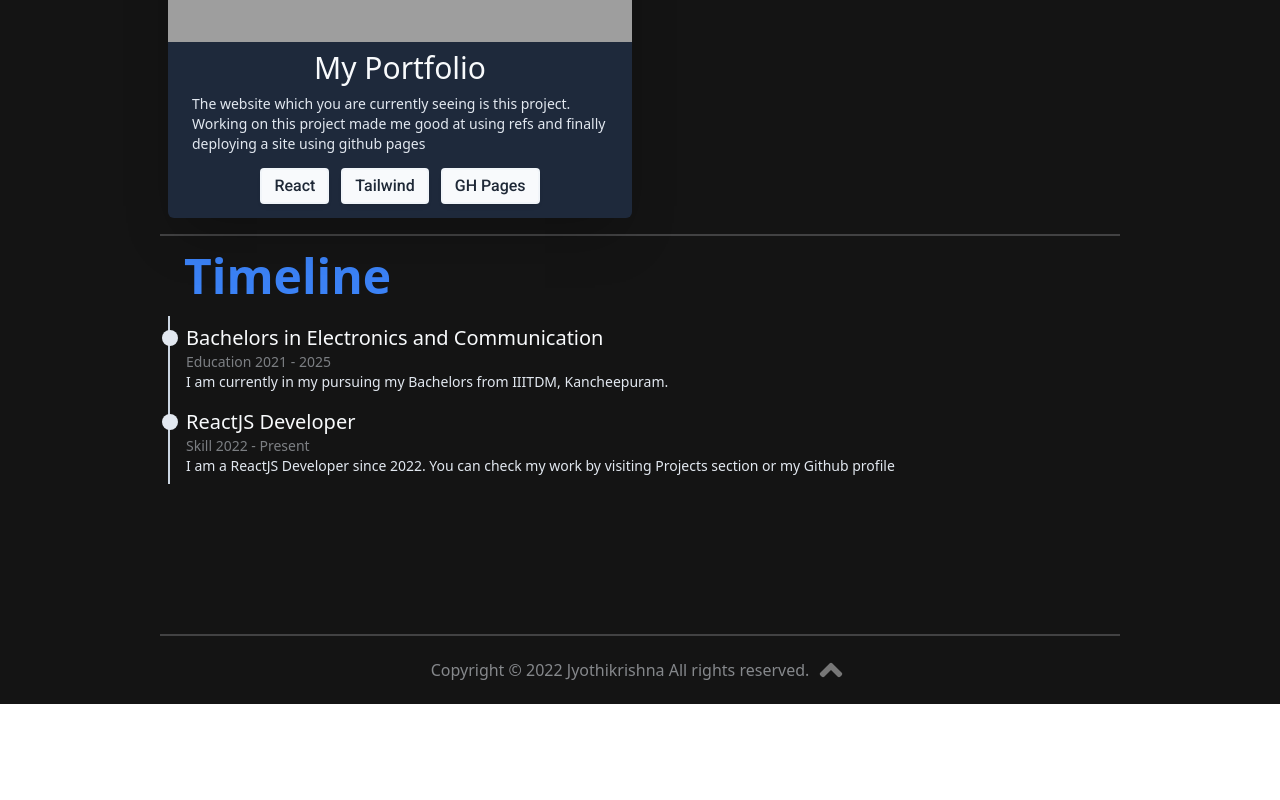
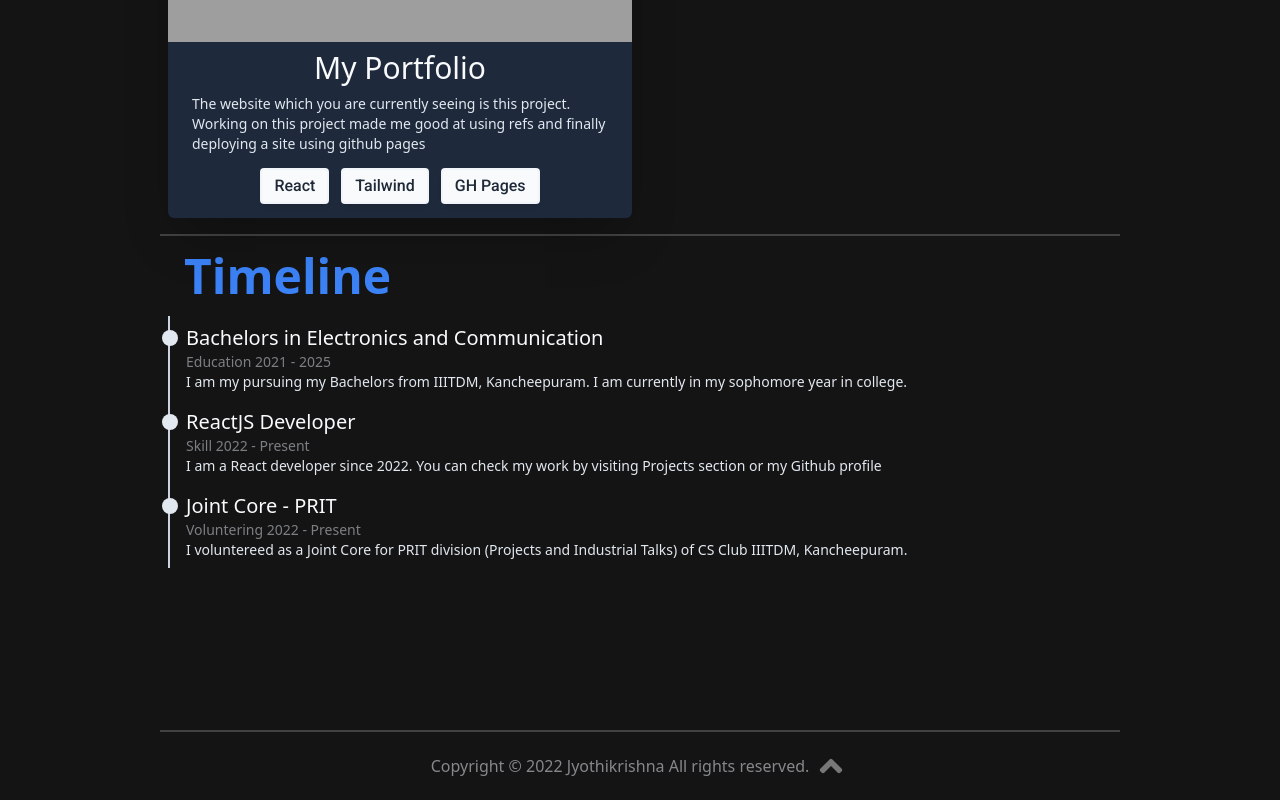
Before and after one commit to bhendi-boi/portfolio, a React (Vite) app: page / in a window 1280 px wide. Shown: the part 2450-3250 px from the top of the page. Before the commit the page ends 3154 px from the top, so only its background shows below. Built offline with nearby package versions, Linux system fonts and the light colour scheme; grey boxes are pictures that could not be loaded.

Commit message:
fixed overflow issue in timeline section added a new timeline item

```diff
--- a/src/components/Timeline.jsx
+++ b/src/components/Timeline.jsx
@@ -6,7 +6,7 @@ const Timeline = ({ scrollRef }) => {
   return (
     <section
       ref={scrollRef}
-      className="px-2 border-b-2 h-96 border-slate-50 border-opacity-20"
+      className="px-2 border-b-2 min-h-[30rem] border-slate-50 border-opacity-20"
     >
       <Title name="timeline" />
       <section className="">
--- a/src/data/TimeLine.js
+++ b/src/data/TimeLine.js
@@ -5,7 +5,7 @@ export default [
     end: 2025,
     category: "education",
     details:
-      "I am currently in my pursuing my Bachelors from IIITDM, Kancheepuram.",
+      "I am my pursuing my Bachelors from IIITDM, Kancheepuram. I am currently in my sophomore year in college.",
   },
   {
     title: "ReactJS Developer",
@@ -13,7 +13,16 @@ export default [
     end: null,
     category: "skill",
     details:
-      "I am a ReactJS Developer since 2022. You can check my work by visiting Projects section or my Github profile",
+      "I am a React developer since 2022. You can check my work by visiting Projects section or my Github profile",
+    links: ["https://www.github.com/bhendi-boi"],
+  },
+  {
+    title: "Joint Core - PRIT",
+    start: 2022,
+    end: null,
+    category: "voluntering",
+    details:
+      "I voluntereed as a Joint Core for PRIT division (Projects and Industrial Talks) of CS Club IIITDM, Kancheepuram. ",
     links: ["https://www.github.com/bhendi-boi"],
   },
 ];
```
